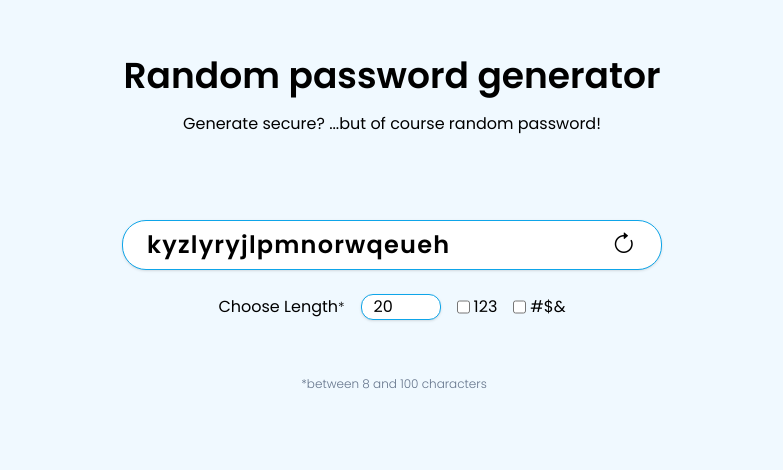
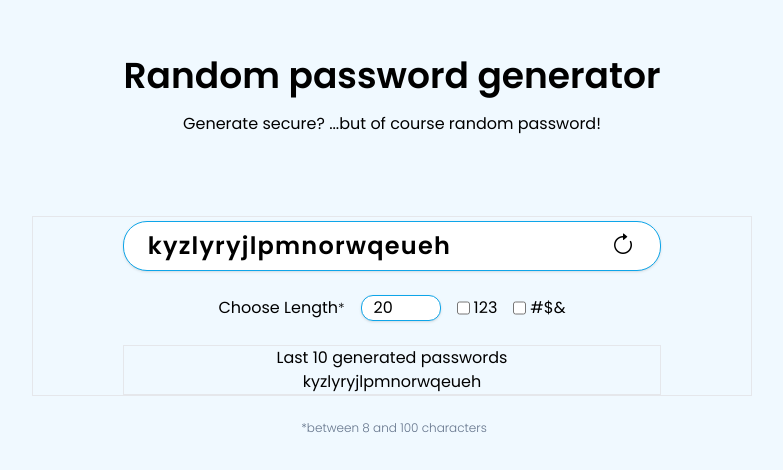
Before and after one commit to dkumza/password-generator-react, a React (Vite) app: page / in a window 1280 px wide. Shown: the top 470 px of the page, without its empty margins (248-1031 px from the left). Built offline with nearby package versions, Linux system fonts and the light colour scheme.

Commit message:
passing password to history component

```diff
--- a/index.html
+++ b/index.html
@@ -17,7 +17,7 @@
          </div>
          <!-- <p class="mt-8 font-semibold text-left">Generated password:</p> -->
          <div id="root"></div>
-         <p class="font-light pl-1 text-xs mt-12 text-slate-500">
+         <p class="font-light pl-1 text-xs mt-6 text-slate-500">
             *between 8 and 100 characters
          </p>
       </div>
--- a/src/App.jsx
+++ b/src/App.jsx
@@ -4,11 +4,13 @@ import Output from "./components/Output";
 import Options from "./components/Options";
 
 import "./App.css";
+import { History } from "./components/History";
 
 function App() {
    const [length, setLength] = useState(20);
    const [numbersSelected, setNumbersSelected] = useState(false);
    const [symbolsSelected, setSymbolsSelected] = useState(false);
+   const [allPasswords, setAllPasswords] = useState([]);
 
    const handleLengthChange = (e) => {
       setLength(e.target.value);
@@ -22,12 +24,18 @@ function App() {
       setSymbolsSelected(e.target.checked);
    };
 
+   const handleAllPasswords = (length) => {
+      setAllPasswords(length);
+   };
+
    return (
-      <div className="max-w-full flex flex-col items-center">
+      <div className="max-w-full flex flex-col items-center border">
          <Output
             length={length}
             numbersSelected={numbersSelected}
             symbolsSelected={symbolsSelected}
+            allPasswords={allPasswords}
+            handleAllPasswords={handleAllPasswords}
          />
          <Options
             length={length}
@@ -36,6 +44,7 @@ function App() {
             handleNumberBox={handleNumberBox}
             handleSymbolBox={handleSymbolBox}
          />
+         <History allPasswords={allPasswords} />
       </div>
    );
 }
--- /dev/null
+++ b/src/components/History.jsx
@@ -0,0 +1,14 @@
+/* eslint-disable react/prop-types */
+export const History = ({ allPasswords }) => {
+   allPasswords.map((item) => console.log(item));
+   return (
+      <div className="border w-3/4 mt-4">
+         <h1>Last 10 generated passwords</h1>
+         {allPasswords.map((item, index) => (
+            <span key={index} className="">
+               {item.char}
+            </span>
+         ))}
+      </div>
+   );
+};
--- a/src/components/Output.jsx
+++ b/src/components/Output.jsx
@@ -2,7 +2,13 @@
 import { useState, useEffect } from "react";
 import { abc, numbers, symbols } from "../data";
 
-export default function Output({ length, numbersSelected, symbolsSelected }) {
+export default function Output({
+   length,
+   numbersSelected,
+   symbolsSelected,
+   allPasswords,
+   handleAllPasswords,
+}) {
    const [newPassw, setNewPassw] = useState([]);
 
    const randomAbc = () => ({
@@ -36,7 +42,9 @@ export default function Output({ length, numbersSelected, symbolsSelected }) {
 
    useEffect(() => {
       if (length < 8 || length > 100) return;
-      setNewPassw(makeRandomPassw(length));
+      const newPassword = makeRandomPassw(length);
+      setNewPassw(newPassword);
+      handleAllPasswords(newPassword);
    }, [length, numbersSelected, symbolsSelected]);
 
    return (
```
